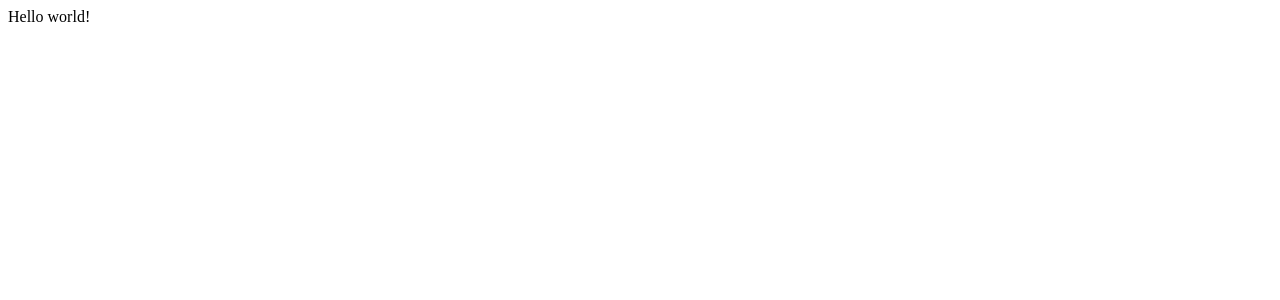
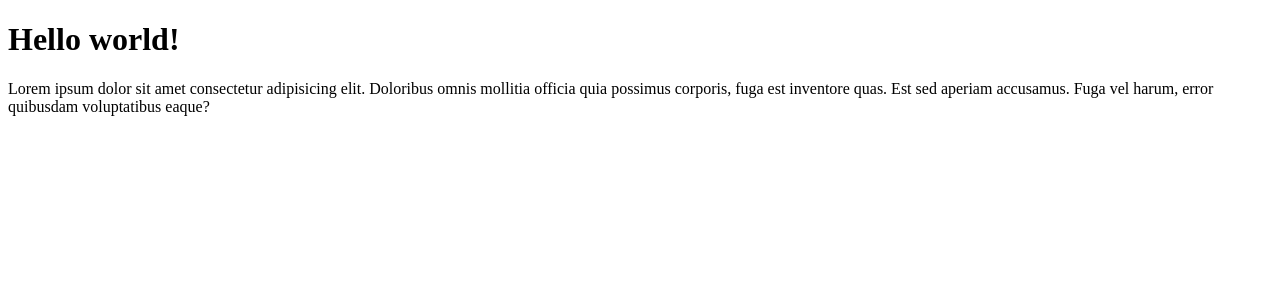
Before and after one commit to 1978lin/Shop_project, a React (Create React App) app: page / in a window 1280 px wide. Shown: the top 300 px of the page. Built offline with nearby package versions, Linux system fonts and the light colour scheme.

Commit message:
add test App

```diff
--- a/public/index.html
+++ b/public/index.html
@@ -3,7 +3,7 @@
 
 <head>
     <meta charset="utf-8" />
-    <!-- <link rel="icon" href="%PUBLIC_URL%/favicon.ico" /> -->
+    <link rel="icon" href="%PUBLIC_URL%/favicon.ico" />
     <meta name="viewport" content="width=device-width, initial-scale=1" />
     <meta name="theme-color" content="#000000" />
     <meta name="description" content="Web site created using create-react-app" />
--- a/src/index.tsx
+++ b/src/index.tsx
@@ -1,8 +1,24 @@
 import React from "react";
 import ReactDOM from "react-dom/client";
+
+const h1 = <h1>Hello world!</h1>;
+
+function App() {
+  return (
+    <div>
+      {h1}
+      <p>
+        Lorem ipsum dolor sit amet consectetur adipisicing elit. Doloribus omnis
+        mollitia officia quia possimus corporis, fuga est inventore quas. Est
+        sed aperiam accusamus. Fuga vel harum, error quibusdam voluptatibus
+        eaque?
+      </p>
+    </div>
+  );
+}
 
 const root = ReactDOM.createRoot(
   document.getElementById("root") as HTMLElement
 );
 
-root.render("Hello world!");
+root.render(<App />);
```
